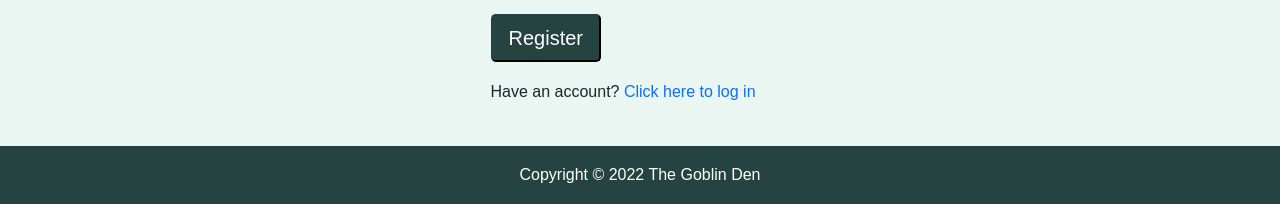
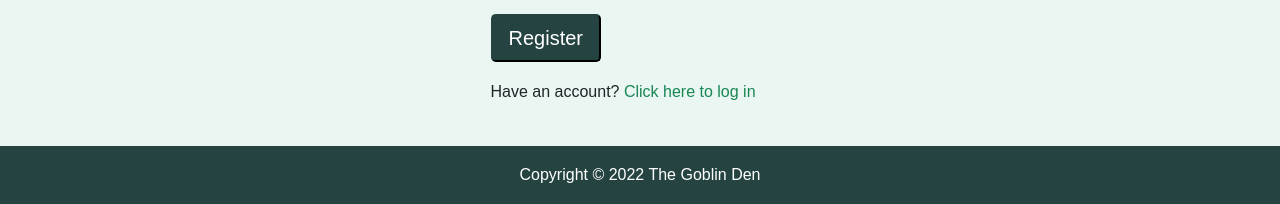
Before and after one commit to trippytea/371project4, a PHP site: page /register.php in a window 1280 px wide. Shown: the part 962-1166 px from the top of the page. Run offline with PHP 8.4, Linux system fonts and the light colour scheme; some libraries are stand-ins or nearby versions.

Commit message:
updated styling

```diff
--- a/styles.css
+++ b/styles.css
@@ -43,6 +43,9 @@ h1,h2,h6 {
     margin-right:0.25rem;
 }
 
+.selfPost {
+  background-color: pink;
+}
 .navbar-brand img {
     margin-right: 7.5px;
     margin-left: 0px;
@@ -122,6 +125,9 @@ h1,h2,h6 {
   font-weight: 400;
 }
 
+a {
+  color:#198754;
+}
 
 a:hover {
     text-decoration: none;
```
